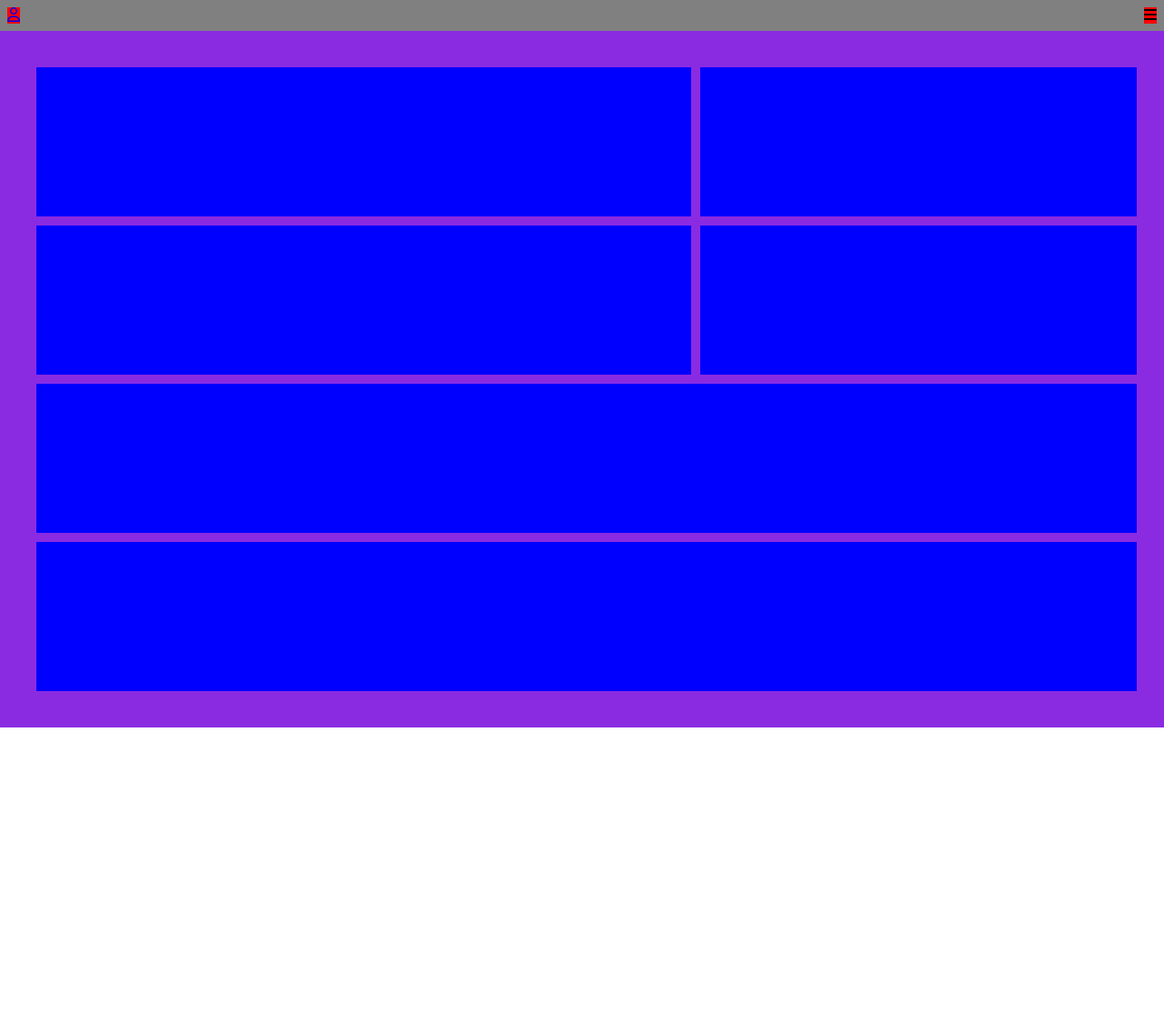
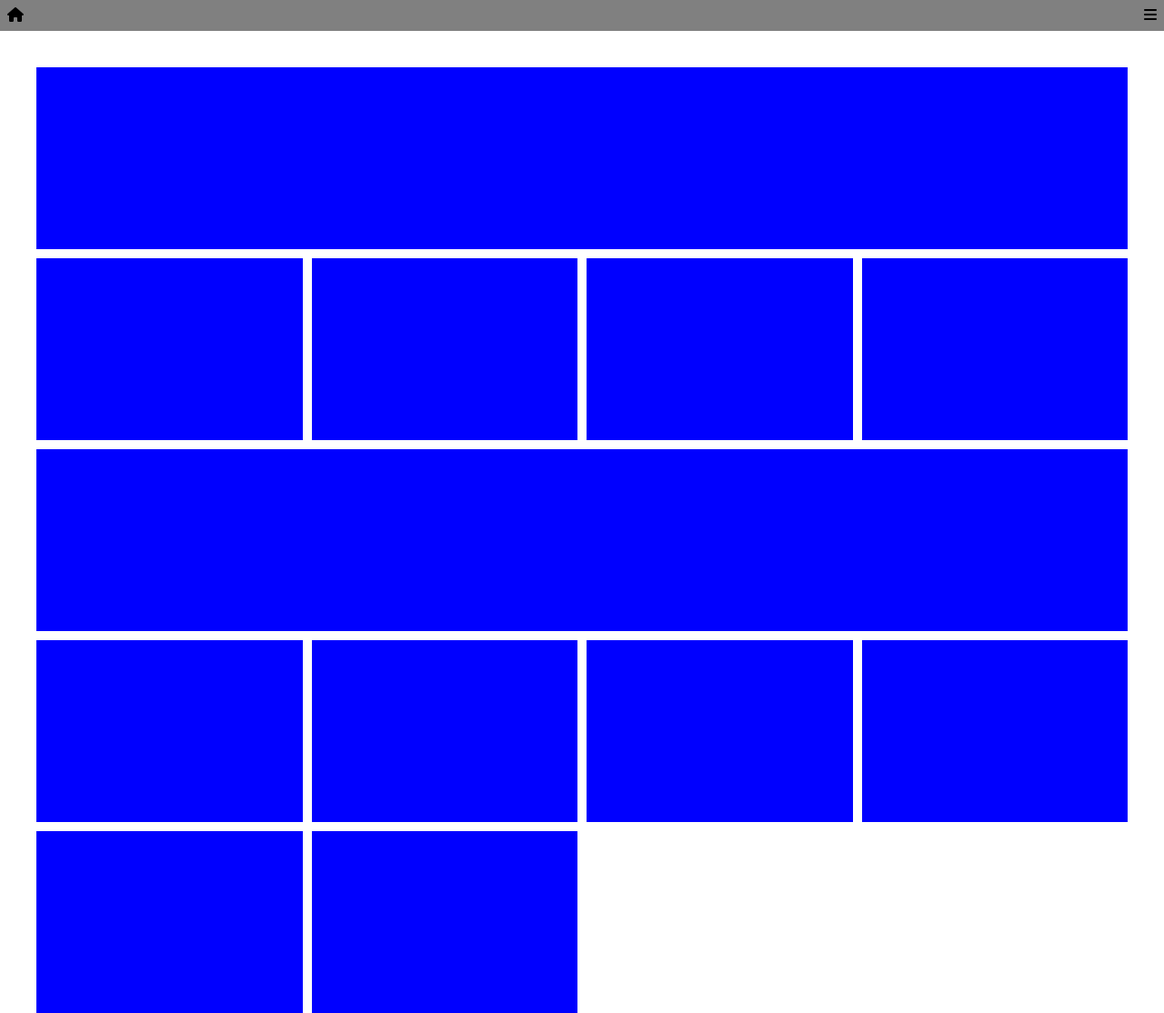
Before and after one commit to Eider22/mobile-first, a plain HTML site: page index.html in a window 1280 px wide. Shown: the whole page at 91% size. Before the commit the page ends 800 px from the top, so only its background shows below. Drawn offline with Linux system fonts and the light colour scheme.

Commit message:
finaly version

```diff
--- a/index.html
+++ b/index.html
@@ -12,7 +12,7 @@
 
 <body>
     <nav>
-        <div><a href="#"><i class="fa-regular fa-user"></i></a></div>
+        <div><a href="#"><i class="fa-solid fa-house"></i></a></div>
         <div><i class="fa-solid fa-bars"></i></div>
     </nav>
     <main>
@@ -22,6 +22,12 @@
         <div class="cards d"></div>
         <div class="cards e"></div>
         <div class="cards f"></div>
+        <div class="cards g"></div>
+        <div class="cards h"></div>
+        <div class="cards i"></div>
+        <div class="cards j"></div>
+        <div class="cards k"></div>
+        <div class="cards l"></div>
     </main>
 </body>
 
--- a/resources/css/styles.css
+++ b/resources/css/styles.css
@@ -16,12 +16,13 @@ nav{
     width: 100%;
     justify-content:space-between;
     padding: 8px;
+    position: sticky;
+    top: 0;
 }
 
-nav div{
-    background: red;
+nav a{
+    color: black;
 }
-
 
 main{
     display: grid;
@@ -29,7 +30,6 @@ main{
     grid-template-columns: 60% 40%;
     grid-template-rows: repeat(auto,1fr);
     grid-gap: 10px;
-    background-color: blueviolet;
     padding: 5vh;
     grid-template-areas:
     "a b"
@@ -40,7 +40,7 @@ main{
 
 .cards{
     width: 100%;
-    height: 100%;
+    min-height: 200px;
     background: blue;
 }
 
@@ -77,3 +77,13 @@ main{
     "f f"   ;
     }
 }
+
+@media screen and (min-width: 1008px) {
+    main{
+    grid-template-columns: repeat(4,1fr);
+    grid-template-areas:
+    "a a a a"
+    "b c d e"
+    "f f f f"  ;
+    }
+}
```
